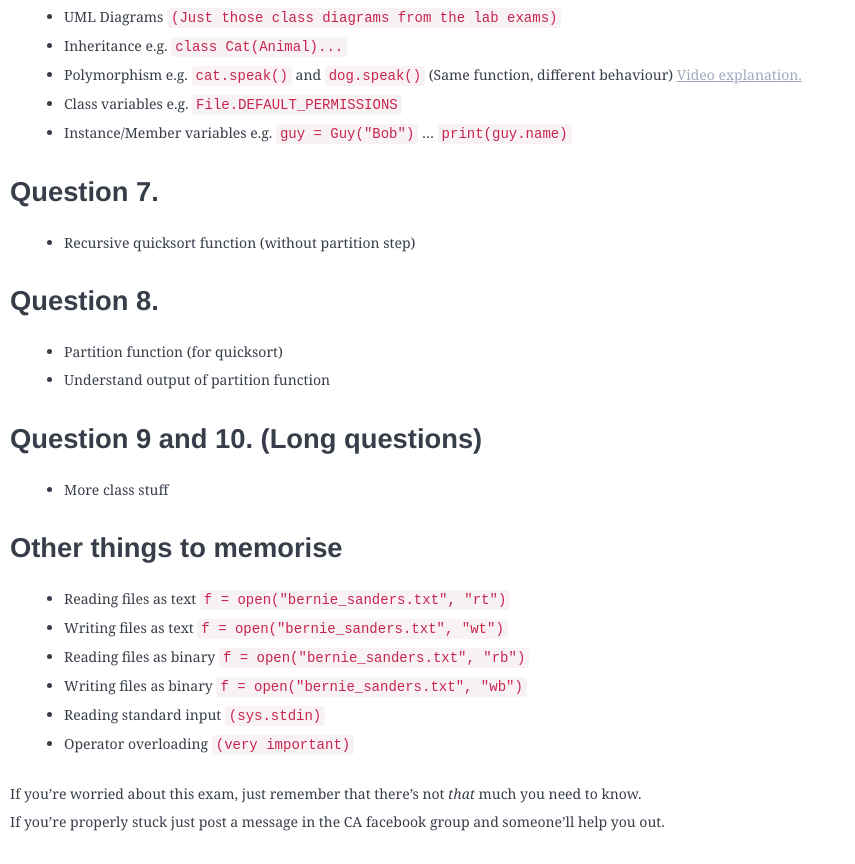
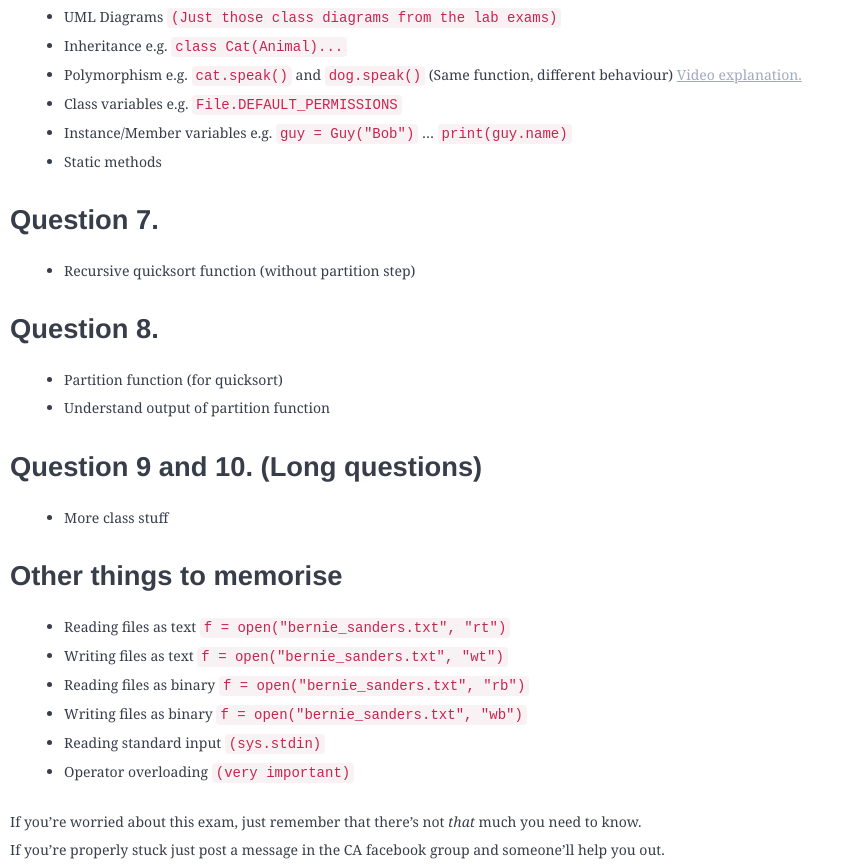
Before and after one commit to CianLR/ca117-checklist, a plain HTML site: page index.html in a window 1280 px wide. Shown: the part 1142-2006 px from the top of the page, without its empty margins (0-855 px from the left). Before the commit the page ends 1978 px from the top, so only its background shows below. Drawn offline with nearby package versions, Linux system fonts and the light colour scheme.

Commit message:
Add static methods to list.

```diff
--- a/index.html
+++ b/index.html
@@ -52,6 +52,7 @@
   <li>Polymorphism e.g. <code>cat.speak()</code> and <code>dog.speak()</code> (Same function, different behaviour) <a href="https://youtu.be/wksc1pfhJ5Q">Video explanation.</a></li>
   <li>Class variables e.g. <code>File.DEFAULT_PERMISSIONS</code></li>
   <li>Instance/Member variables e.g. <code>guy = Guy(&quot;Bob&quot;)</code> … <code>print(guy.name)</code></li>
+  <li>Static methods</li>
   </ul>
   <h2><a id="Question_7_41"></a>Question 7.</h2>
   <ul>
```
